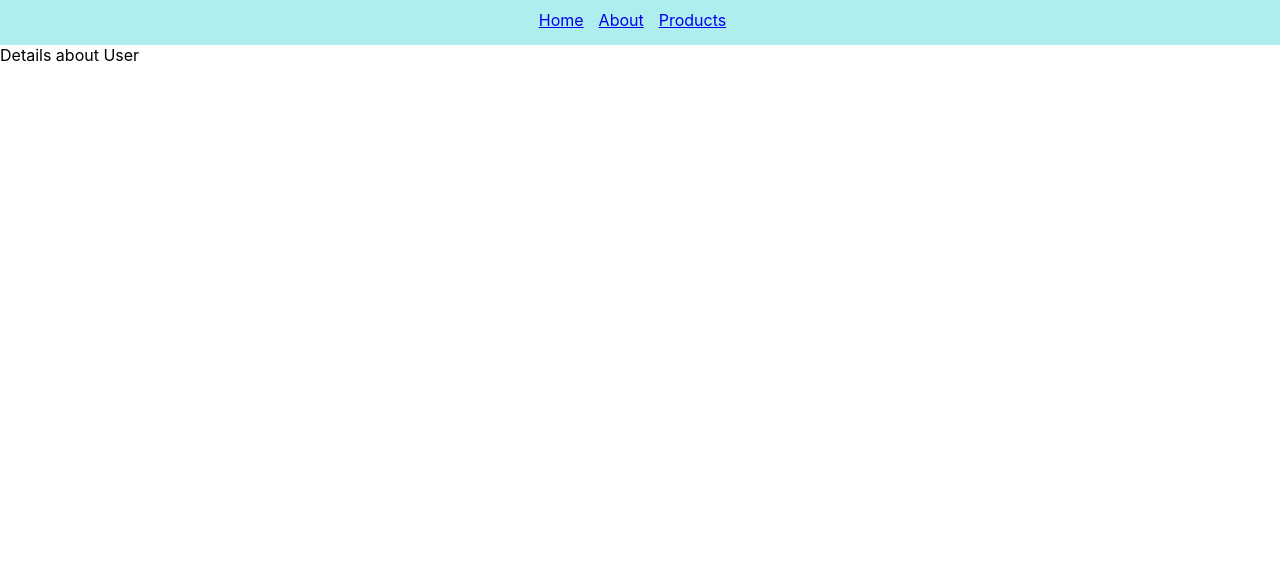
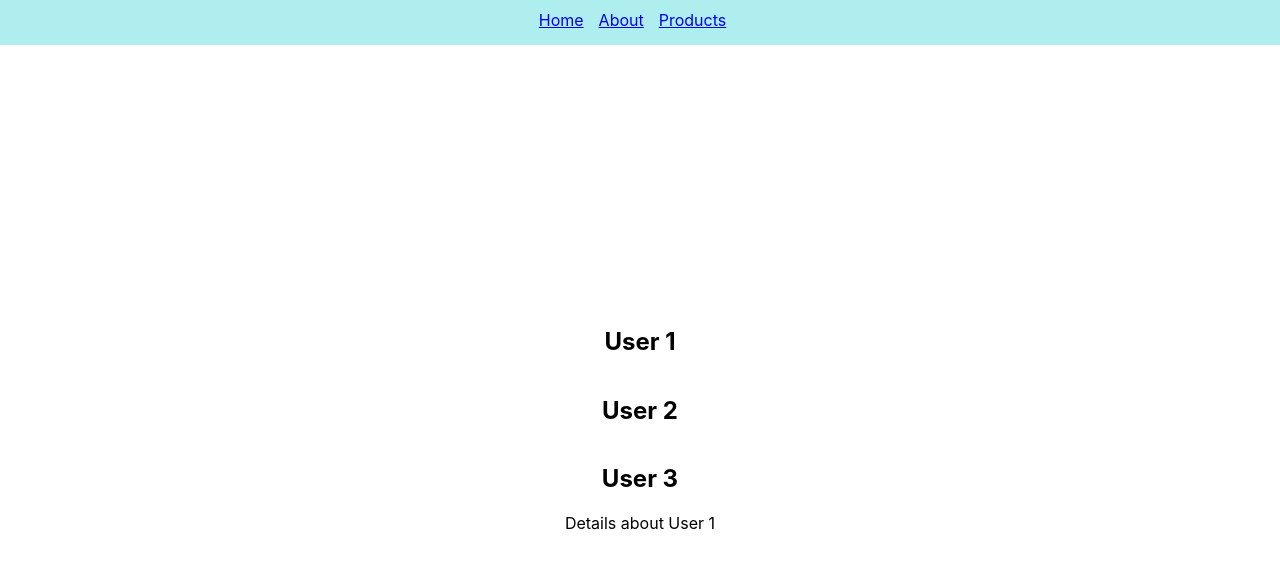
Before and after one commit to HtetKo510217/react-router, a React (Create React App) app: page /users/1 in a window 1280 px wide. Shown: the top 568 px of the page. Built offline with nearby package versions, Linux system fonts and the light colour scheme.

Commit message:
Dyanmic Route with URL Params

```diff
--- a/src/App.js
+++ b/src/App.js
@@ -24,9 +24,10 @@
           <Route path='featured' element={<FeaturedProducts />} />
           <Route path='new' element={<NewProducts />} />
       </Route>
-      <Route path='users' element={<Users />} />
-      <Route path='users/:userId' element={<UserDetails />} />
-      <Route path='users/admin' element={<AdminUser />} />
+      <Route path='users' element={<Users />} >
+        <Route path=':userId' element={<UserDetails />} />
+        <Route path='admin' element={<AdminUser />} />
+      </Route>
       <Route path='*' element={<NoMatch />} />
     </Routes>
    </>
--- a/src/components/UserDetails.js
+++ b/src/components/UserDetails.js
@@ -1,5 +1,7 @@
+import { useParams } from "react-router-dom"
 export default function UserDetails() {
+  const { userId } = useParams()
   return (
-    <div>Details about User </div>
+    <div>Details about User {userId}</div>
   )
 }
--- a/src/components/Users.js
+++ b/src/components/Users.js
@@ -1,9 +1,11 @@
+import { Outlet } from "react-router-dom"
 export default function Users() {
   return (
     <div className="center">
         <h2>User 1</h2>
         <h2>User 2</h2>
         <h2>User 3</h2>
+        <Outlet />
     </div>
   )
 }
```
